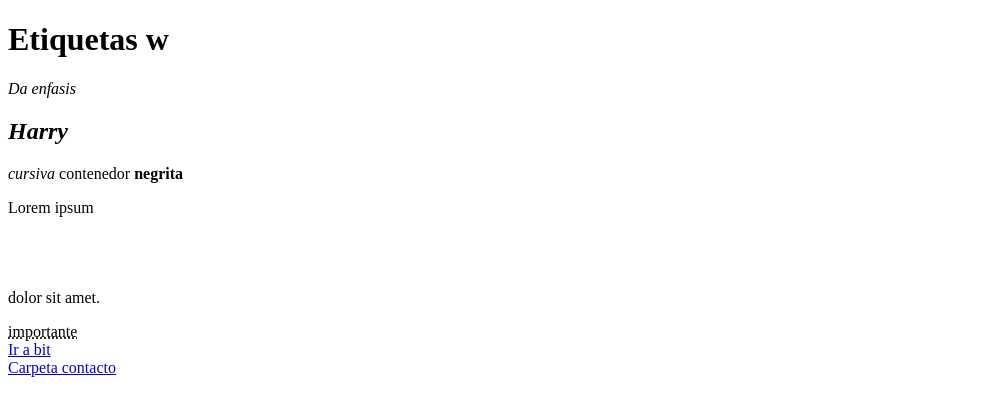
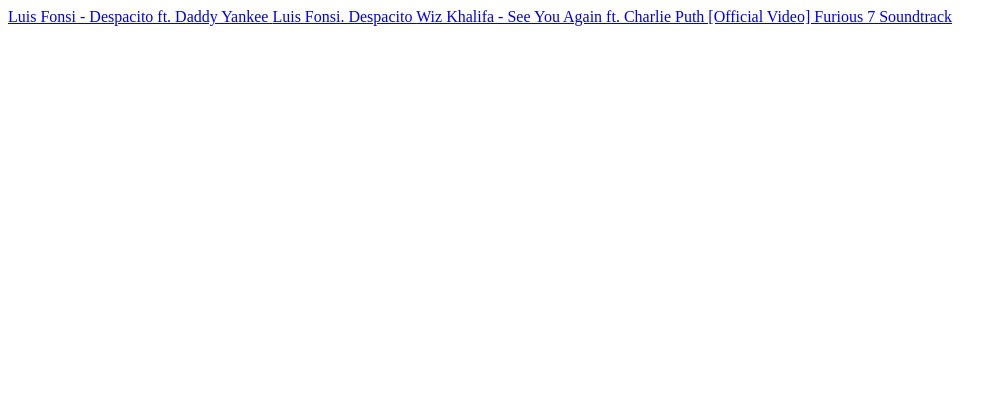
Before and after one commit to rafjfx/html5, a plain HTML site: page index.html in a window 1280 px wide. Shown: the whole page, without its empty margins (0-1008 px from the left). Drawn offline with Linux system fonts and the light colour scheme.

Commit message:
ejercicio uno

```diff
--- a/index.html
+++ b/index.html
@@ -1,32 +1,29 @@
 <!DOCTYPE html>
 <html lang="es">
   <head>
-    <meta charset="UTF-8" />
-    <meta http-equiv="X-UA-Compatible" content="IE=edge" />
-    <meta name="viewport" content="width=device-width, initial-scale=1.0" />
-    <title>Document</title>
+    <title>Ejercicio de Introducción a HTML en OpenBootcamp</title>
   </head>
   <body>
     <!--
-    comentarios
+    Este es mi primer comentario de dos líneas
+    Aprendiendo a documentar mi código con OpenBootcamp
 -->
-    <h1>Etiquetas w</h1>
-    <p><em>Da enfasis</em></p>
-    <h2><cite>Harry</cite></h2>
-    <i>cursiva</i>
-    <span>contenedor <b>negrita</b></span>
-    <p>
-      Lorem ipsum <br /><br /><br /><br /><br />
-      dolor sit amet.
-    </p>
-    <abbr title="es lo importante">importante</abbr><br />
-
-    <a
-      href="https://community.bitwarden.com/t/trying-to-import-from-1password/32830"
-      target="_blank"
-      >Ir a bit
-    </a>
-    <br />
-    <a href="./contactos/">Carpeta contacto</a>
+    <lo>
+      <lu>
+        <a
+          href="https://youtu.be/kJQP7kiw5Fk?list=PLeqqO7PHu7flYwPMGCsQBYNC3k3sO1IH5"
+          >Luis Fonsi - Despacito ft. Daddy Yankee
+        </a></lu
+      >
+      <lu>
+        <a href="https://youtu.be/JGwWNGJdvx8">Luis Fonsi. Despacito </a></lu
+      >
+      <lu>
+        <a href="https://youtu.be/RgKAFK5djSk"
+          >Wiz Khalifa - See You Again ft. Charlie Puth [Official Video] Furious
+          7 Soundtrack
+        </a></lu
+      >
+    </lo>
   </body>
 </html>
```
Also changed, not shown: EJERCICIO-HTML-01.html (added, +32 -0 lines).
